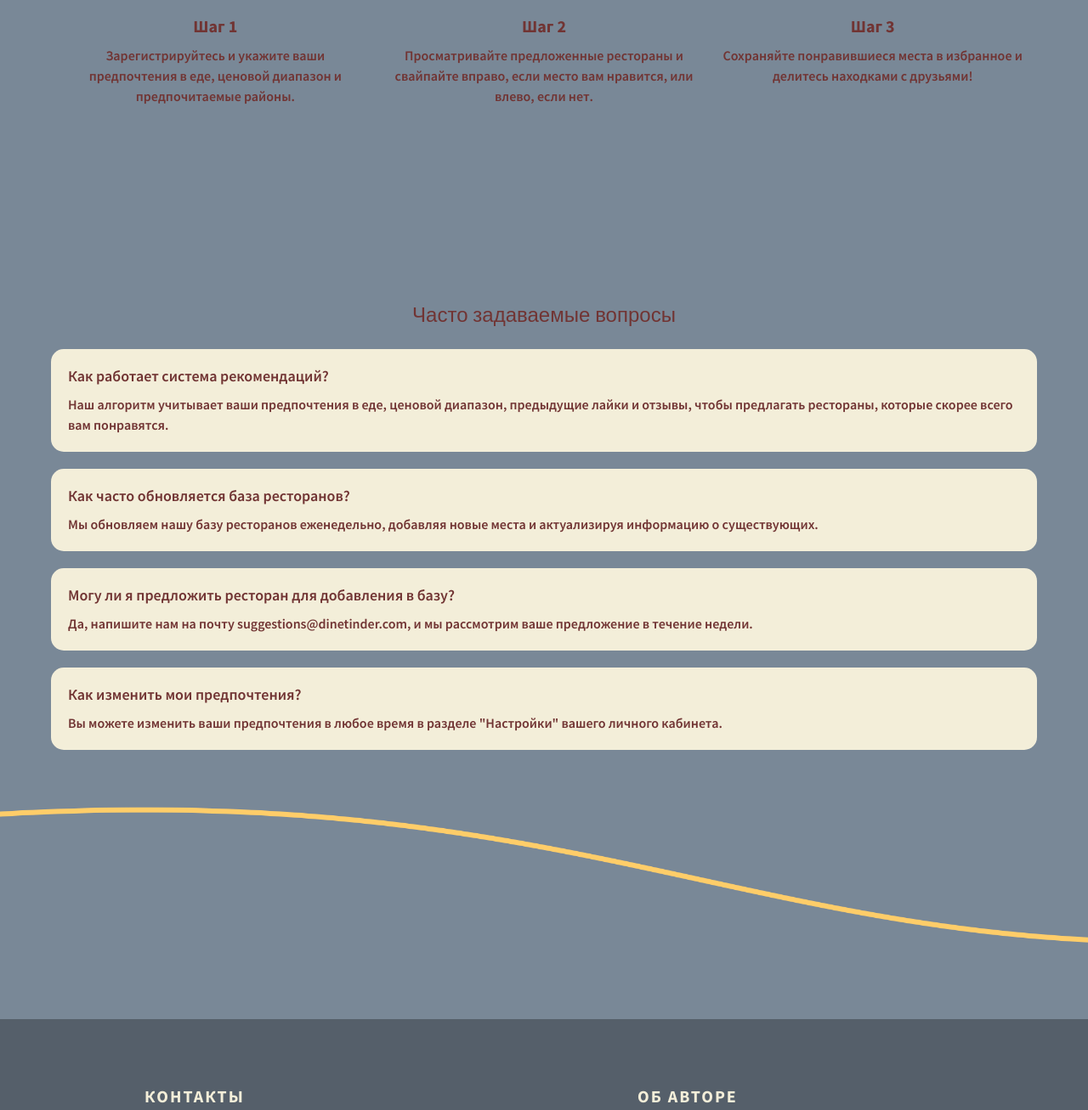
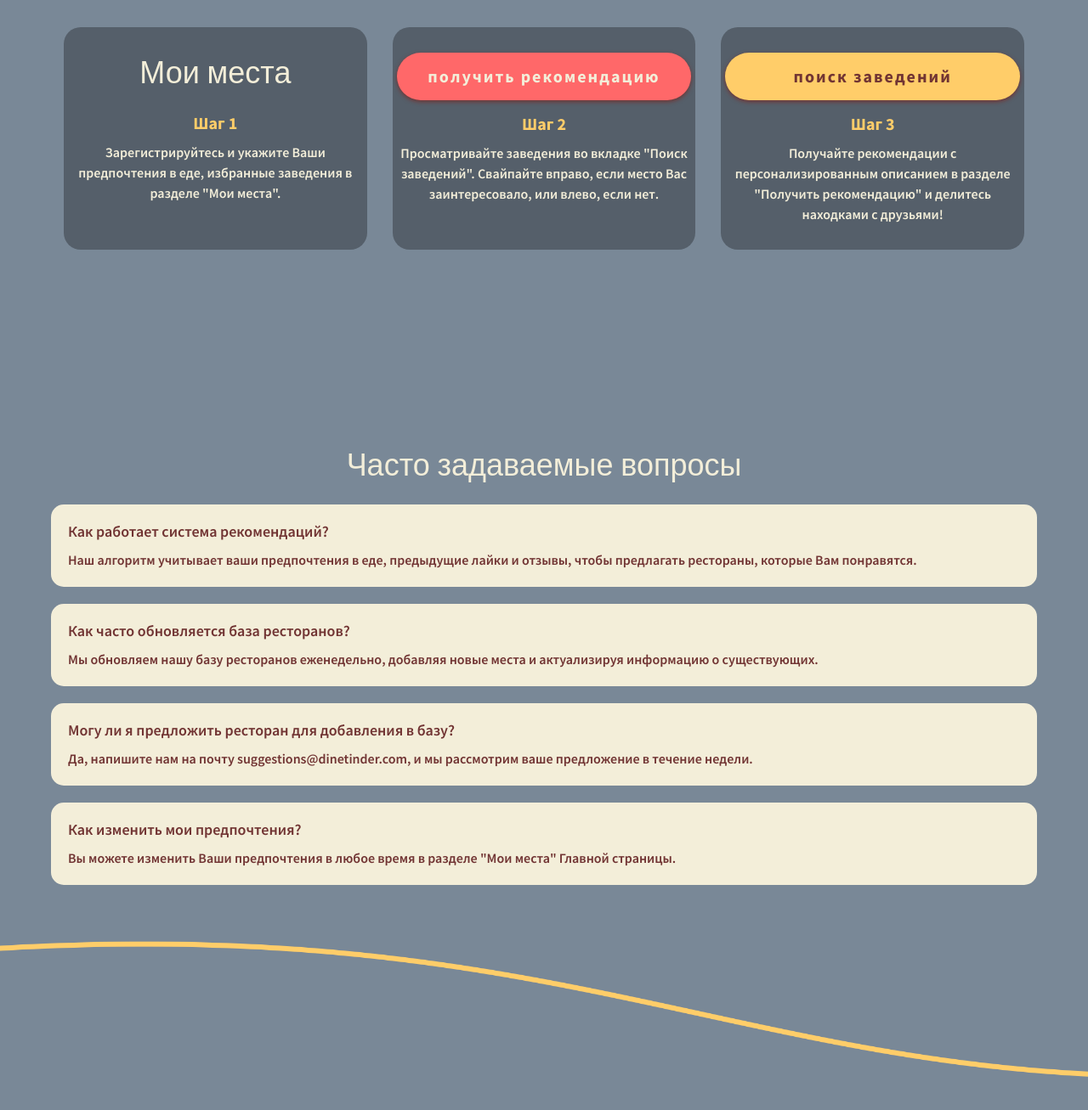
Before and after one commit to Grigoreva2003/DineTinder, a Django app: page /faq/ in a window 1280 px wide. Shown: the part 1165-2472 px from the top of the page at 85% size. Run offline with Django 5.2, Linux system fonts and the light colour scheme.

Commit message:
edited FAQ

```diff
--- a/static/css/style.css
+++ b/static/css/style.css
@@ -1011,7 +1011,6 @@
 /* About Section */
 .about-section {
     margin: auto;
-    margin-top: -100px;
 }
 
 .about-row {
@@ -1071,9 +1070,12 @@
 }
 
 .onboarding-section h2 {
-    color: #713433;
-    font-size: 24px;
-    margin-bottom: 30px;
+    font-family: "Oswald", sans-serif;
+    font-weight: 500;
+    font-size: 36px;
+    line-height: 110%;
+    color: #F3EED9;
+    margin: 30px 0;
     text-align: center;
 }
 
@@ -1081,13 +1083,17 @@
     display: flex;
     flex-wrap: wrap;
     justify-content: space-between;
+    margin: 100px 0;
 }
 
 .step-item {
     flex: 1;
     min-width: 250px;
     margin: 0 15px 30px;
+    padding: 30px 0;
     text-align: center;
+    background-color: #555F6A;
+    border-radius: 20px;
 }
 
 .step-image {
@@ -1101,14 +1107,18 @@
     border-radius: 10px;
 }
 
+.step-image button {
+    margin: 0;
+}
+
 .step-description h3 {
-    color: #713433;
+    color: #FFCD69;
     font-size: 20px;
     margin-bottom: 10px;
 }
 
 .step-description p {
-    color: #713433;
+    color: #F3EED9;
     font-size: 16px;
     line-height: 1.5;
 }
@@ -1119,12 +1129,14 @@
 }
 
 .faq-section h2 {
-    color: #713433;
-    font-size: 24px;
-    margin-bottom: 30px;
+    font-family: "Oswald", sans-serif;
+    font-weight: 500;
+    font-size: 36px;
+    line-height: 110%;
+    color: #F3EED9;
+    margin: 30px 0;
     text-align: center;
 }
-
 .faq-item {
     margin-bottom: 20px;
     background-color: #F3EED9;
--- a/templates/faq.html
+++ b/templates/faq.html
@@ -25,33 +25,35 @@
         <div class="steps-container">
             <div class="step-item">
                 <div class="step-image">
-                    <img src="{% static 'imgs/step1.png' %}" alt="Step 1">
+                    <h2 class="favourites-title" style="margin-top: 0;">Мои места</h2>
                 </div>
                 <div class="step-description">
                     <h3>Шаг 1</h3>
-                    <p>Зарегистрируйтесь и укажите ваши предпочтения в еде, ценовой диапазон и предпочитаемые
-                        районы.</p>
+                    <p>Зарегистрируйтесь и укажите Ваши предпочтения в еде, избранные заведения
+                        в разделе "Мои места".</p>
                 </div>
             </div>
 
             <div class="step-item">
                 <div class="step-image">
-                    <img src="{% static 'imgs/step2.png' %}" alt="Step 2">
+                    <button class="blank-btn-pink">получить рекомендацию</button>
                 </div>
                 <div class="step-description">
                     <h3>Шаг 2</h3>
-                    <p>Просматривайте предложенные рестораны и свайпайте вправо, если место вам нравится, или влево,
+                    <p>Просматривайте заведения во вкладке "Поиск заведений". Свайпайте вправо, если место Вас
+                        заинтересовало, или влево,
                         если нет.</p>
                 </div>
             </div>
 
             <div class="step-item">
                 <div class="step-image">
-                    <img src="{% static 'imgs/step3.png' %}" alt="Step 3">
+                    <button class="blank-btn-yellow">поиск заведений</button>
                 </div>
                 <div class="step-description">
                     <h3>Шаг 3</h3>
-                    <p>Сохраняйте понравившиеся места в избранное и делитесь находками с друзьями!</p>
+                    <p>Получайте рекомендации с персонализированным описанием в разделе "Получить рекомендацию" и
+                        делитесь находками с друзьями!</p>
                 </div>
             </div>
         </div>
@@ -65,8 +67,8 @@
                 <h3>Как работает система рекомендаций?</h3>
             </div>
             <div class="faq-answer">
-                <p>Наш алгоритм учитывает ваши предпочтения в еде, ценовой диапазон, предыдущие лайки и отзывы, чтобы
-                    предлагать рестораны, которые скорее всего вам понравятся.</p>
+                <p>Наш алгоритм учитывает ваши предпочтения в еде, предыдущие лайки и отзывы, чтобы
+                    предлагать рестораны, которые Вам понравятся.</p>
             </div>
         </div>
 
@@ -95,7 +97,7 @@
                 <h3>Как изменить мои предпочтения?</h3>
             </div>
             <div class="faq-answer">
-                <p>Вы можете изменить ваши предпочтения в любое время в разделе "Настройки" вашего личного кабинета.</p>
+                <p>Вы можете изменить Ваши предпочтения в любое время в разделе "Мои места" Главной страницы.</p>
             </div>
         </div>
     </section>
```
Also changed, not shown: README.md, static/imgs/img.png (added), static/imgs/img_1.png (added), static/imgs/step1.png (added).
